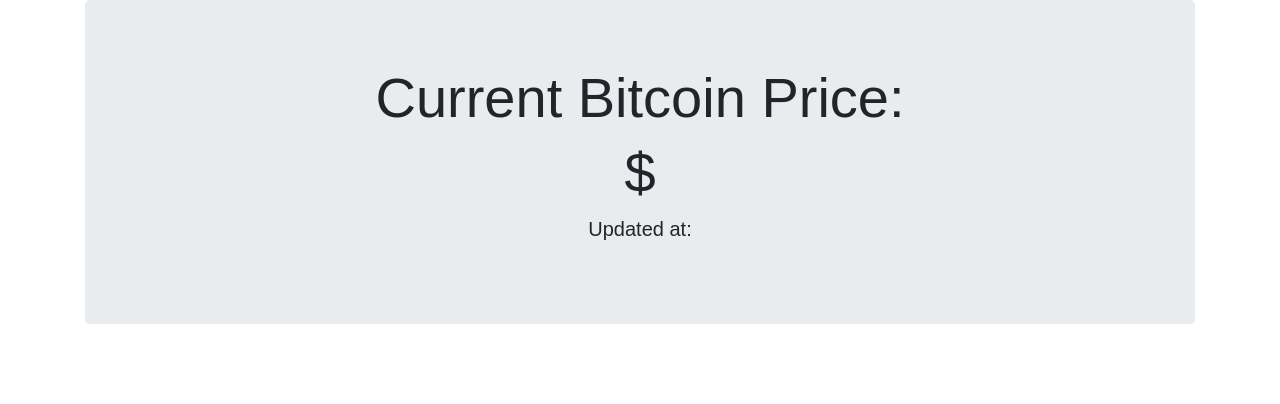
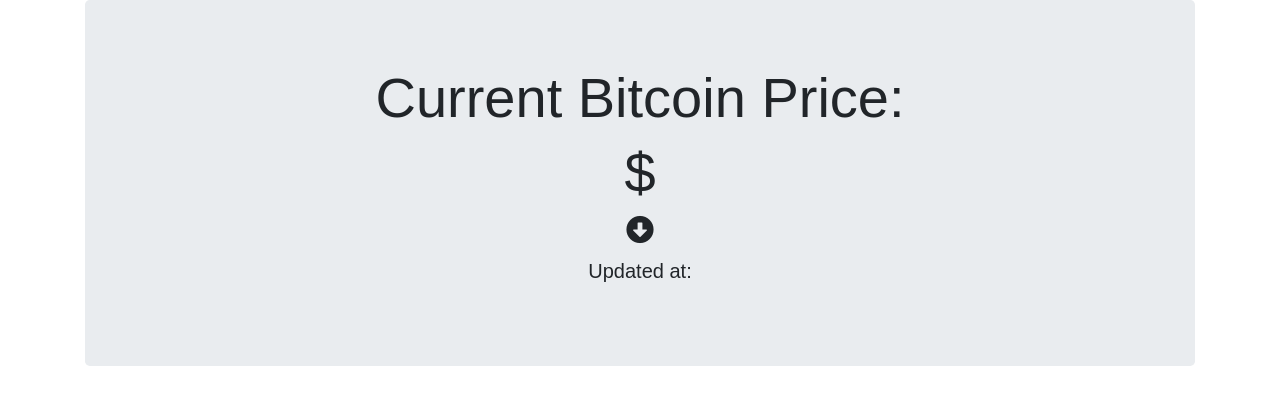
Before and after one commit to vsparrow/react-bitcoin-price, a React (Create React App) app: page / in a window 1280 px wide. Shown: the top 404 px of the page. Built offline with nearby package versions, Linux system fonts and the light colour scheme; no server answers.

Commit message:
initial showing of arrows up and down

```diff
--- a/public/index.html
+++ b/public/index.html
@@ -11,6 +11,8 @@
     <link rel="manifest" href="%PUBLIC_URL%/manifest.json">
     <link rel="shortcut icon" href="%PUBLIC_URL%/favicon.ico">
     <link rel="stylesheet" href="https://stackpath.bootstrapcdn.com/bootstrap/4.1.0/css/bootstrap.min.css" integrity="sha384-9gVQ4dYFwwWSjIDZnLEWnxCjeSWFphJiwGPXr1jddIhOegiu1FwO5qRGvFXOdJZ4" crossorigin="anonymous">
+    <link rel="stylesheet" href="https://use.fontawesome.com/releases/v5.0.10/css/all.css" integrity="sha384-+d0P83n9kaQMCwj8F4RJB66tzIwOKmrdb46+porD/OvrJ+37WqIM7UoBtwHO6Nlg" crossorigin="anonymous">
+
 
     <!--
       Notice the use of %PUBLIC_URL% in the tags above.
--- a/src/PriceDifference.js
+++ b/src/PriceDifference.js
@@ -23,6 +23,7 @@
     return(
       <h3 className="text-center">
         {this.state.initialize  ? null :  <span className={this.state.color}>change: {this.state.priceChange}</span> }
+        {this.state.color === "green" ? <i class="fas fa-arrow-alt-circle-up"></i>  : <i class="fas fa-arrow-alt-circle-down"></i>}
       </h3>
     )
   }
```
